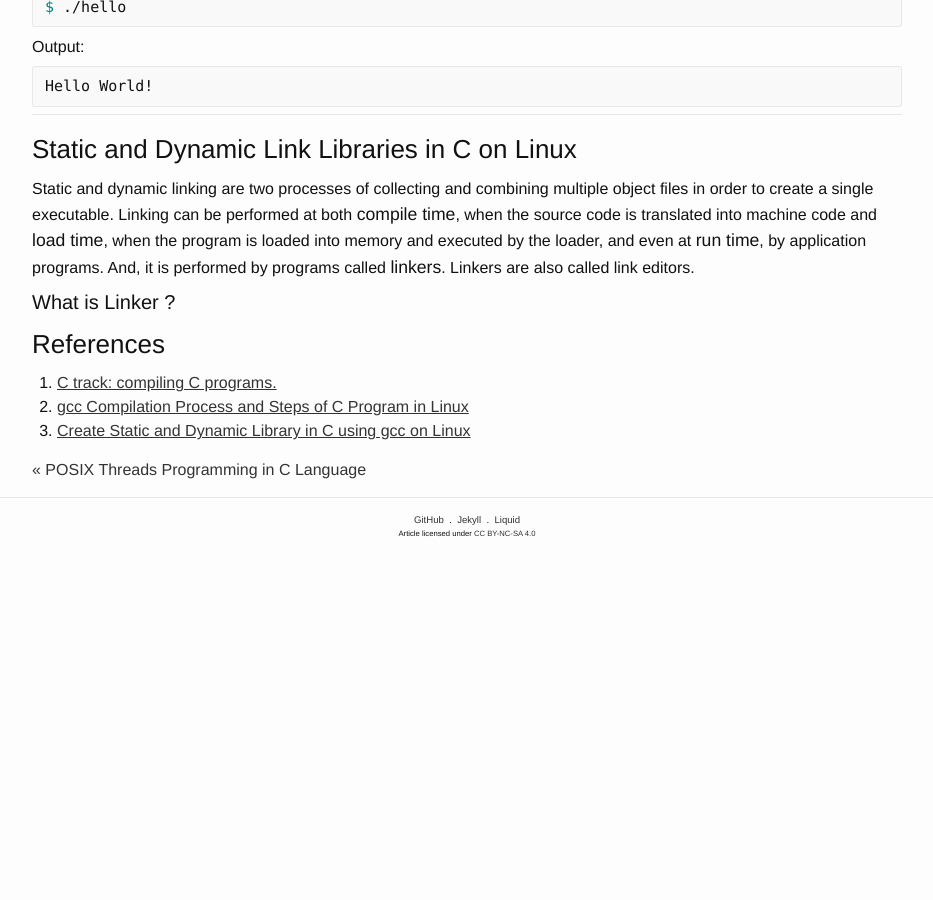
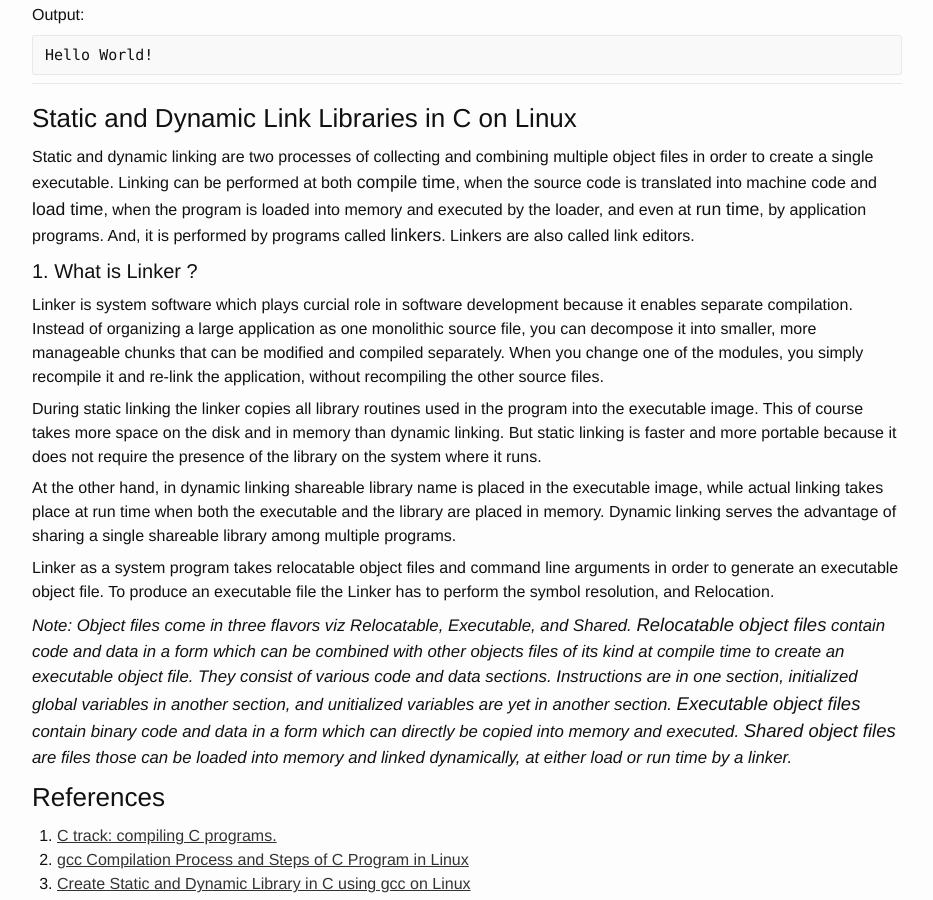
Before and after one commit to ousiax/ousiax.github.io, a Jekyll site: the page built from _posts/2017-03-14-compile-and-run-c-program-in-linux-using-gcc.md, in a window 1280 px wide and 900 px high, scrolled down 1975 px. Shown: the whole window, without its empty margins (173-1106 px from the left). Built offline with Jekyll 4.4.1, drawn with Linux system fonts in a browser that asks for light colours; before the commit the page ends 2529 px from its top, so only the background shows below that; some of the changed text lies outside the part shown.

Commit message:
Add What is Linker?

```diff
--- a/_posts/2017-03-14-compile-and-run-c-program-in-linux-using-gcc.md
+++ b/_posts/2017-03-14-compile-and-run-c-program-in-linux-using-gcc.md
@@ -95,7 +93,17 @@ Hello World!
 
 Static and dynamic linking are two processes of collecting and combining multiple object files in order to create a single executable. Linking can be performed at both **compile time**, when the source code is translated into machine code and **load time**, when the program is loaded into memory and executed by the loader, and even at **run time**, by application programs. And, it is performed by programs called **linkers**. Linkers are also called link editors.
 
-#### What is Linker ?
+#### 1. What is Linker ?
+
+Linker is system software which plays curcial role in software development because it enables separate compilation. Instead of organizing a large application as one monolithic source file, you can decompose it into smaller, more manageable chunks that can be modified and compiled separately. When you change one of the modules, you simply recompile it and re-link the application, without recompiling the other source files.
+
+During static linking the linker copies all library routines used in the program into the executable image. This of course takes more space on the disk and in memory than dynamic linking. But static linking is faster and more portable because it does not require the presence of the library on the system where it runs.
+
+At the other hand, in dynamic linking shareable library name is placed in the executable image, while actual linking takes place at run time when both the executable and the library are placed in memory. Dynamic linking serves the advantage of sharing a single shareable library among multiple programs.
+
+Linker as a system program takes relocatable object files and command line arguments in order to generate an executable object file. To produce an executable file the Linker has to perform the symbol resolution, and Relocation.
+
+*Note: Object files come in three flavors viz Relocatable, Executable, and Shared. **Relocatable object files** contain code and data in a form which can be combined with other objects files of its kind at compile time to create an executable object file. They consist of various code and data sections. Instructions are in one section, initialized global variables in another section, and unitialized variables are yet in another section. **Executable object files** contain binary code and data in a form which can directly be copied into memory and executed. **Shared object files** are files those can be loaded into memory and linked dynamically, at either load or run time by a linker.*
 
 ### References
 
```
Also changed, not shown: other parts of _posts/2017-03-14-compile-and-run-c-program-in-linux-using-gcc.md (+1 -3 lines).
